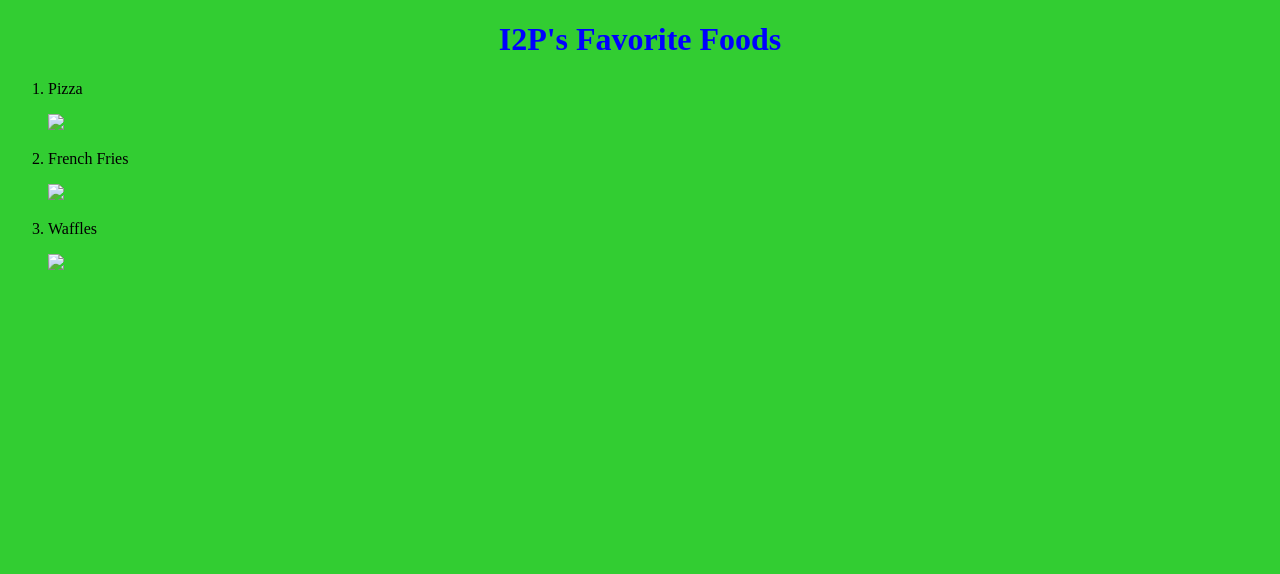
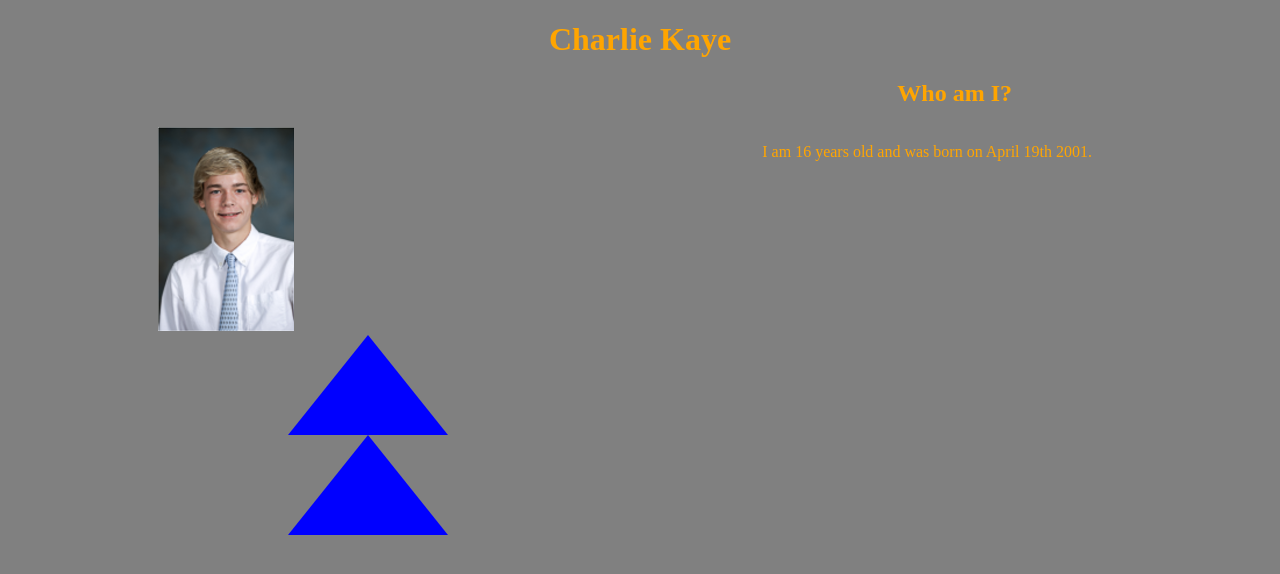
Before and after one commit to charliekaye/charliekaye.github.io, a plain HTML site: page index.html in a window 1280 px wide. Drawn offline with Linux system fonts and the light colour scheme.

Commit message:
Add files via upload

```diff
--- /dev/null
+++ b/charliesCss.css
@@ -0,0 +1,52 @@
+h1 {
+	 text-align:center;
+	 color: orange;
+}
+
+body {
+	 background-color: grey;
+}
+
+h2 {
+	 text-align: right;
+	 color: orange;
+	 margin-right: 260px;
+}
+img {margin-left: 150px;
+}
+
+p {
+    text-align: right;
+    color: orange;
+    margin-right: 180px;
+    margin-bottom: 150px;
+    float:right;
+}
+.triangle {
+  width: 0;
+  height: 0;
+  border-left-width: 80px;
+  border-left-style: solid;
+  border-left-color: transparent;
+  border-right-width: 80px;
+  border-right-style: solid;
+  border-right-color: transparent;
+  border-bottom-width: 100px;
+  border-bottom-style: solid;
+  border-bottom-color: blue;
+  margin-left: 280px;
+}
+.triangle {
+  width: 0;
+  height: 0;
+  border-left-width: 80px;
+  border-left-style: solid;
+  border-left-color: transparent;
+  border-right-width: 80px;
+  border-right-style: solid;
+  border-right-color: transparent;
+  border-bottom-width: 100px;
+  border-bottom-style: solid;
+  border-bottom-color: green
+  margin-left: 350px;
+}
--- a/index.html
+++ b/index.html
@@ -1,21 +1,17 @@
 <!DOCTYPE html>
 <html>
 	<head>
-		<title>Our Favorite Foods
+		<title>Charlie Kaye
 		</title>
+		<link rel = "stylesheet" type = "text/css" href = "charliesCss.css"></link>
 	</head>
-	<body style= "background-color: limegreen">
-		<h1 align="center" style = "color: blue">I2P's Favorite Foods</h1>
-		<ol>
-			<li>
-				<p>Pizza</p> <a href = "animals.html"> <img src = "pizza.jpg" width = "200px" /> </a>
-			</li>
-			<li>
-				<p>French Fries</p> <img src = "fries.jpg" height = "200px"/>
-			</li>
-			<li>
-				<p>Waffles</p> <img src = "waffle.jpg" width = "200px"/>
-			</li>
-		</ol>
-	</body>
-</html>
+	<body>
+		<h1>Charlie Kaye</h1>
+		<h2>Who am I?</h2>
+		<img src="charliekaye.png">
+		<p>I am 16 years old and was born on April 19th 2001.</p>
+
+		<div class="triangle">
+		</div>
+		<div class="triangle">
+		</div>
```
Also changed, not shown: charliekaye.png (added).
